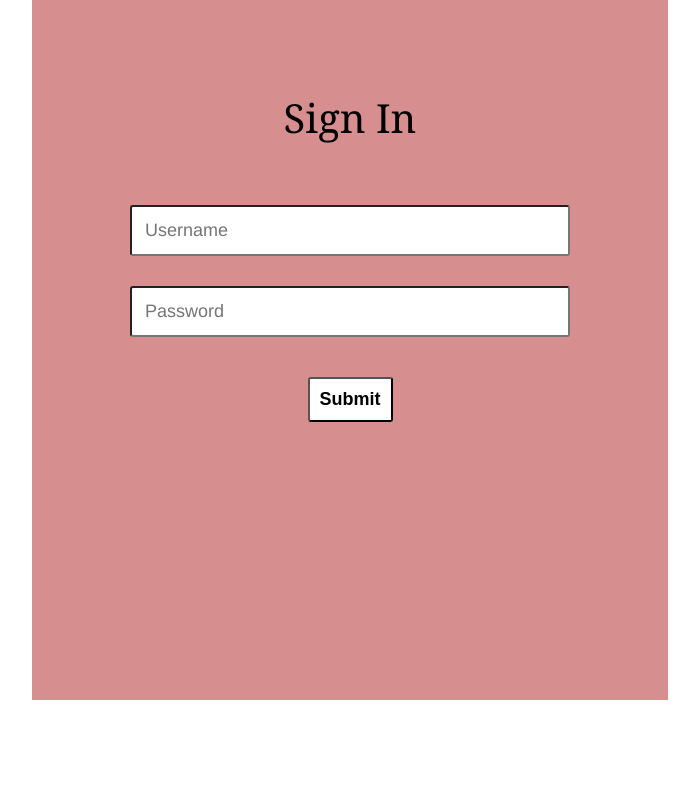
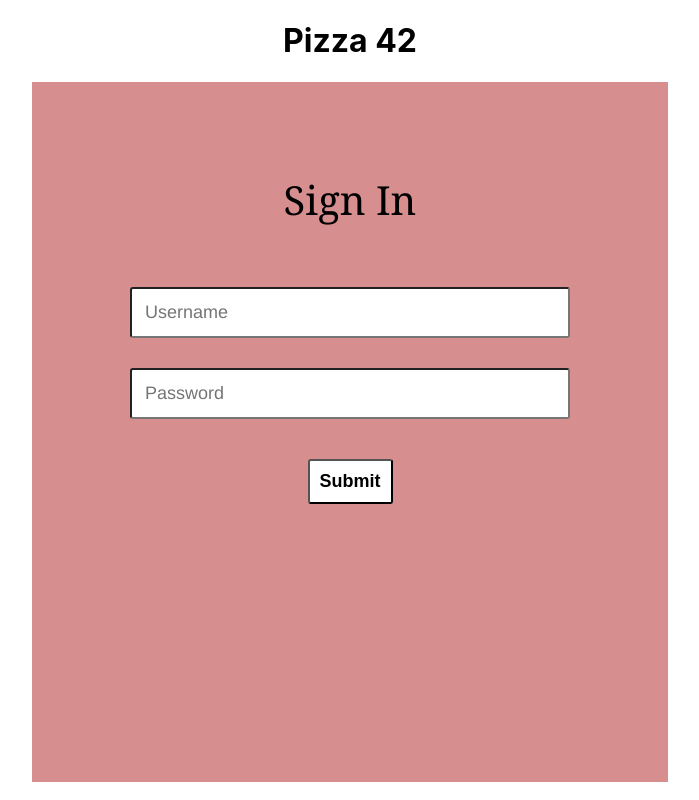
Before and after one commit to Raquelhill/Pizza-42, a React (Create React App) app: page / in a window 1280 px wide. Shown: the whole page, without its empty margins (290-989 px from the left). Built offline with nearby package versions, Linux system fonts and the light colour scheme.

Commit message:
Add header to app component

```diff
--- a/src/Components/App/App.js
+++ b/src/Components/App/App.js
@@ -1,9 +1,11 @@
 import './App.css';
 import LoginForm from '../LoginForm/LoginForm';
+import Header from '../Header/Header';
 
 function App() {
   return (
     <div className="App">
+      <Header />
       <LoginForm />
     </div>
   );
--- a/src/Components/Header/Header.js
+++ b/src/Components/Header/Header.js
@@ -0,0 +1,11 @@
+import './Header.css';
+
+const Header = () => {
+  return (
+    <div>
+      <h1>Pizza 42</h1>
+    </div>
+  );
+};
+
+export default Header;
```
